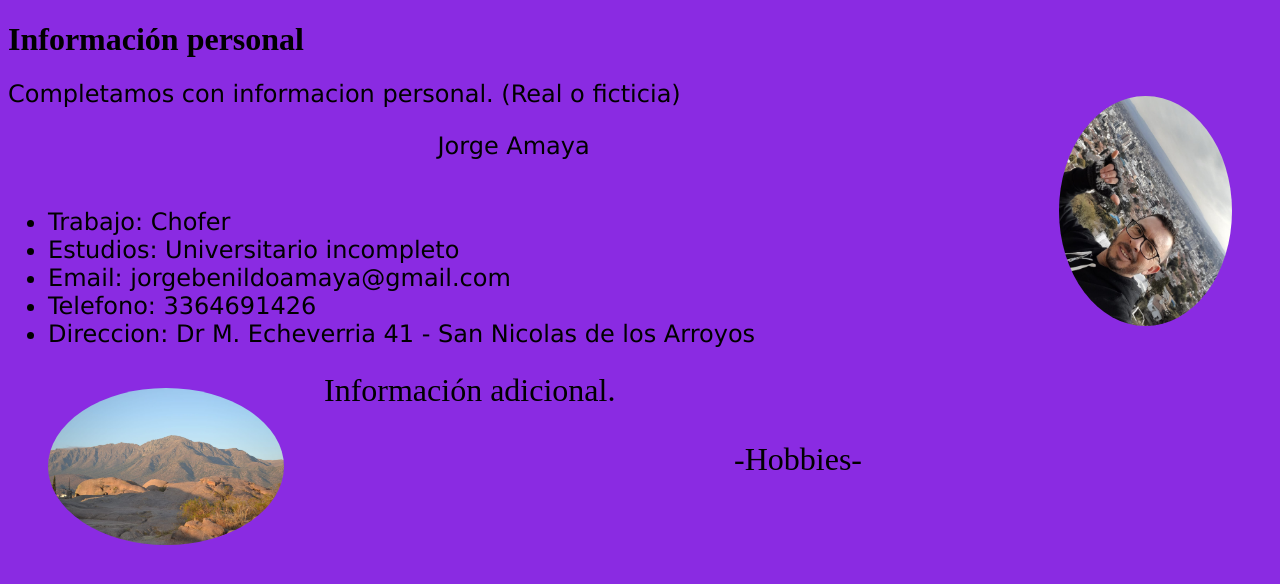
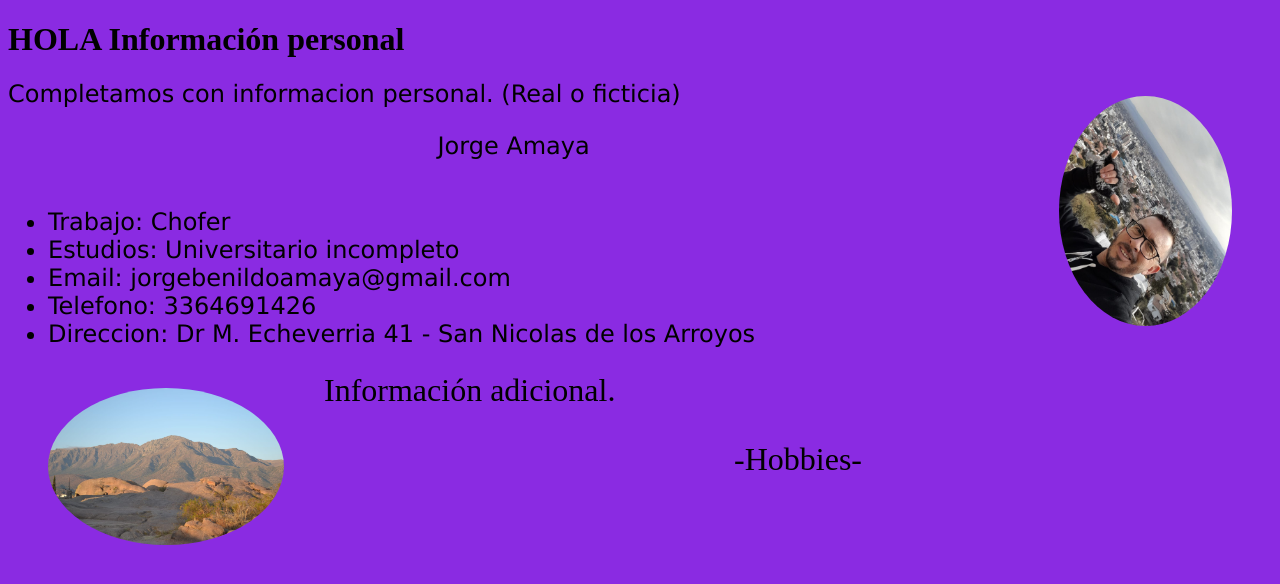
Before and after one commit to jorge85amaya/tarea-marSem5, a plain HTML site: page index.html in a window 1280 px wide. Drawn offline with Linux system fonts and the light colour scheme.

Commit message:
modifica el titulo

```diff
--- a/index.html
+++ b/index.html
@@ -9,7 +9,7 @@
 </head>
 <body>
     <header>
-        <h1>Información personal</h1>
+        <h1>HOLA Información personal</h1>
     </header>
     <main>
         <div id="texto1">
```
